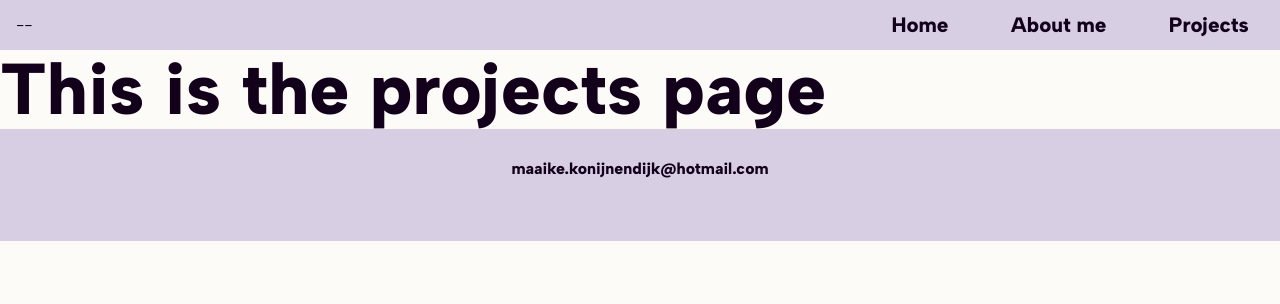
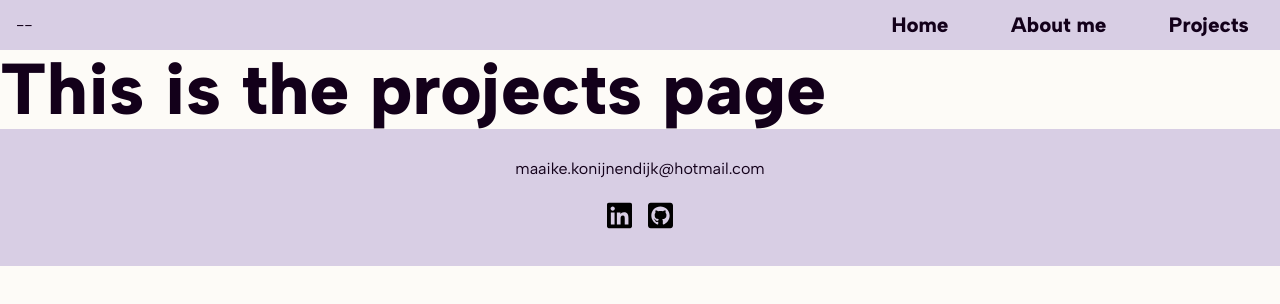
Before and after one commit to Maaikee/webdev-portfolio, a React (Create React App) app: page /#/projects in a window 1280 px wide. Shown: the top 304 px of the page. Built offline with nearby package versions, Linux system fonts and the light colour scheme.

Commit message:
CSS animations and finished footer

```diff
--- a/src/App.css
+++ b/src/App.css
@@ -19,7 +19,7 @@
     --clr-light: #fdfbf7;
     --clr-dark: #13001a;
     --clr-accent: #d8cee4;
-    --clr-accent-2: #ddbff1;
+    --clr-accent-highlight: #b09dc8;
 
     --fs-h1: 3rem;
     --fs-h2: 2.25rem;
@@ -69,6 +69,13 @@ img {
     font-weight: var(--fw-bold);
     letter-spacing: .08rem;
     padding: 0.5em 1.5em;
+    transition: 0.35s;
+}
+
+.btn:hover,
+.btn:focus {
+    scale: 1.1;
+    background: var(--clr-accent-highlight);
 }
 
 /* Typography */
@@ -131,18 +138,24 @@ header {
     transform: translateX(100%)
 }
 
-.nav-open {
-    transform: translateX(0%)
-}
-
 .nav-list {
     list-style: none;
     padding: 0;
     font-size: 1.3rem;
 }
 
-.nav-list li {
+.nav-item,
+.nav-list a {
+    transition: .35s;
+}
+
+.nav-item {
     margin: 1em;
+}
+
+.nav-list a:hover,
+.nav-list a:focus {
+    color: var(--clr-accent)
 }
 
 .nav-list a {
@@ -151,16 +164,36 @@ header {
     color: var(--clr-light);
 }
 
+/* menu opening and closing styles */
 .nav-toggle {
     background: none;
     border: none;
     display: block;
     z-index: 1000;
+    min-width: 20px;
+    min-height: 20px;
 }
 
 .hamburger {
     display: block;
     position: relative;
+    cursor: pointer;
+}
+
+.nav-open {
+    transform: translateX(0%);
+}
+
+.hamburger-open {
+    transform: rotate(.625turn);
+}
+
+.hamburger-open::before {
+    transform: rotate(90deg) translateX(-6px);
+}
+
+.hamburger-open::after {
+    opacity: 0;
 }
 
 .hamburger,
@@ -170,7 +203,7 @@ header {
     width: 2em;
     height: 3px;
     border-radius: 1em;
-    transition: transform 250ms ease-in-out;
+    transition: transform 0.25s ease-in-out;
 }
 
 .hamburger::before,
@@ -207,6 +240,15 @@ header {
     .nav-list a {
         color: var(--clr-dark);
         margin: 0 1.5em;
+    }
+
+    .nav-list a:hover,
+    .nav-list a:focus {
+        color: var(--clr-dark);
+    }
+
+    .nav-item:hover {
+        scale: 1.1;
     }
 }
 
@@ -318,6 +360,11 @@ header {
     max-width: 500px;
 }
 
+#more-about-btn {
+    justify-self: center;
+    margin: 1.5em 2em;
+}
+
 @media (min-width: 750px) {
     .about-container {
         grid-template: 80px 80px auto auto auto / 1fr 40%;
@@ -346,6 +393,10 @@ header {
     .about-p {
         margin-bottom: 0;
         max-width: 700px;
+    }
+
+    #more-about-btn {
+        justify-self: left;
     }
 }
 
@@ -386,7 +437,18 @@ a {
     width: 250px;
     height: 250px;
     object-fit: cover;
+    transition: transform .5s;
 }
+
+.img-wrapper {
+    overflow: hidden;
+}
+
+.project-card-img:hover {
+    transform: scale(1.2);
+
+}
+
 
 /* project page */
 
@@ -416,9 +478,14 @@ a {
 .footer-link {
     color: var(--clr-dark);
     text-decoration: none;
-    font-weight: var(--fw-bold);
+    font-weight: var(--fw-reg);
     font-size: 1em;
     margin: .5em 0;
+}
+
+.footer-link:hover,
+.footer-link:focus {
+    text-decoration: underline;
 }
 
 .socials-list {
@@ -431,4 +498,16 @@ a {
 
 .social {
     margin: .5em;
+    width: 25px;
+    height: 25px;
+    transition: .35s;
 }
+
+.social:hover,
+.social:focus {
+    scale: 1.2;
+}
+
+.social img {
+    box-shadow: none;
+}
--- a/src/components/AboutOverview.js
+++ b/src/components/AboutOverview.js
@@ -12,7 +12,7 @@ function AboutOverview() {
                 <p className="subtitle about-subtitle">Front-end developer based in Utrecht</p>
                 <img src="img/dev-jane-02.jpg" className="about-img" alt=""/>
                 {aboutJsx}
-                <Link to="about" className="btn">read more about me</Link>
+                <Link to="about" className="btn" id="more-about-btn">read more about me</Link>
             </div>
         </section>
     )
--- a/src/components/Footer.js
+++ b/src/components/Footer.js
@@ -6,8 +6,16 @@ function Footer() {
             <a href="mailto:maaike.konijnendijk@hotmail.com"
                className="mail footer-link">maaike.konijnendijk@hotmail.com</a>
             <ul className="socials-list">
-                <li className="social footer-link"><i className="fa-brands fa-linkedin"></i></li>
-                <li className="social footer-link"><i className="fa-brands fa-github"></i></li>
+                <li className="social footer-link">
+                    <a href="https://www.linkedin.com/in/mkonijnendijk/">
+                        <img src="./images/linkedin-brands.svg" alt="LinkedIn Icon"/>
+                    </a>
+                </li>
+                <li className="social footer-link">
+                    <a href="https://github.com/Maaikee">
+                        <img src="./images/square-github-brands.svg" alt="GitHub Icon"/>
+                    </a>
+                </li>
             </ul>
         </div>
     )
--- a/src/components/NavSmall.js
+++ b/src/components/NavSmall.js
@@ -13,10 +13,9 @@ function NavSmall() {
             <button
                 className="nav-toggle"
                 aria-label="toggle navigation"
-                id="hamburger-btn"
                 onClick={handleMenuToggle}
             >
-                <span className="hamburger"></span>
+                <span className={`hamburger ${menuOpen ? "hamburger-open" : ""}`}></span>
             </button>
             <nav className={`nav-small ${menuOpen ? "nav-open" : ""}`} id="nav">
                 <ul className="nav-list">
--- a/src/components/ProjectsOverview.js
+++ b/src/components/ProjectsOverview.js
@@ -7,11 +7,13 @@ function ProjectsOverview() {
         return (
             <Link to={project.url} className="project-link" key={project.key} >
                 <div className="project-card">
-                    <img
-                        className="project-card-img"
-                        src={project.baseImg.src}
-                        alt={project.baseImg.alt}
-                    />
+                    <div className="img-wrapper">
+                        <img
+                            className="project-card-img"
+                            src={project.baseImg.src}
+                            alt={project.baseImg.alt}
+                        />
+                    </div>
                     <h3 className="project-header">{project.title}</h3>
                 </div>
             </Link>
```
Also changed, not shown: package.json (+3 -9 lines), public/images/linkedin-brands.svg (added), public/images/square-github-brands.svg (added).
